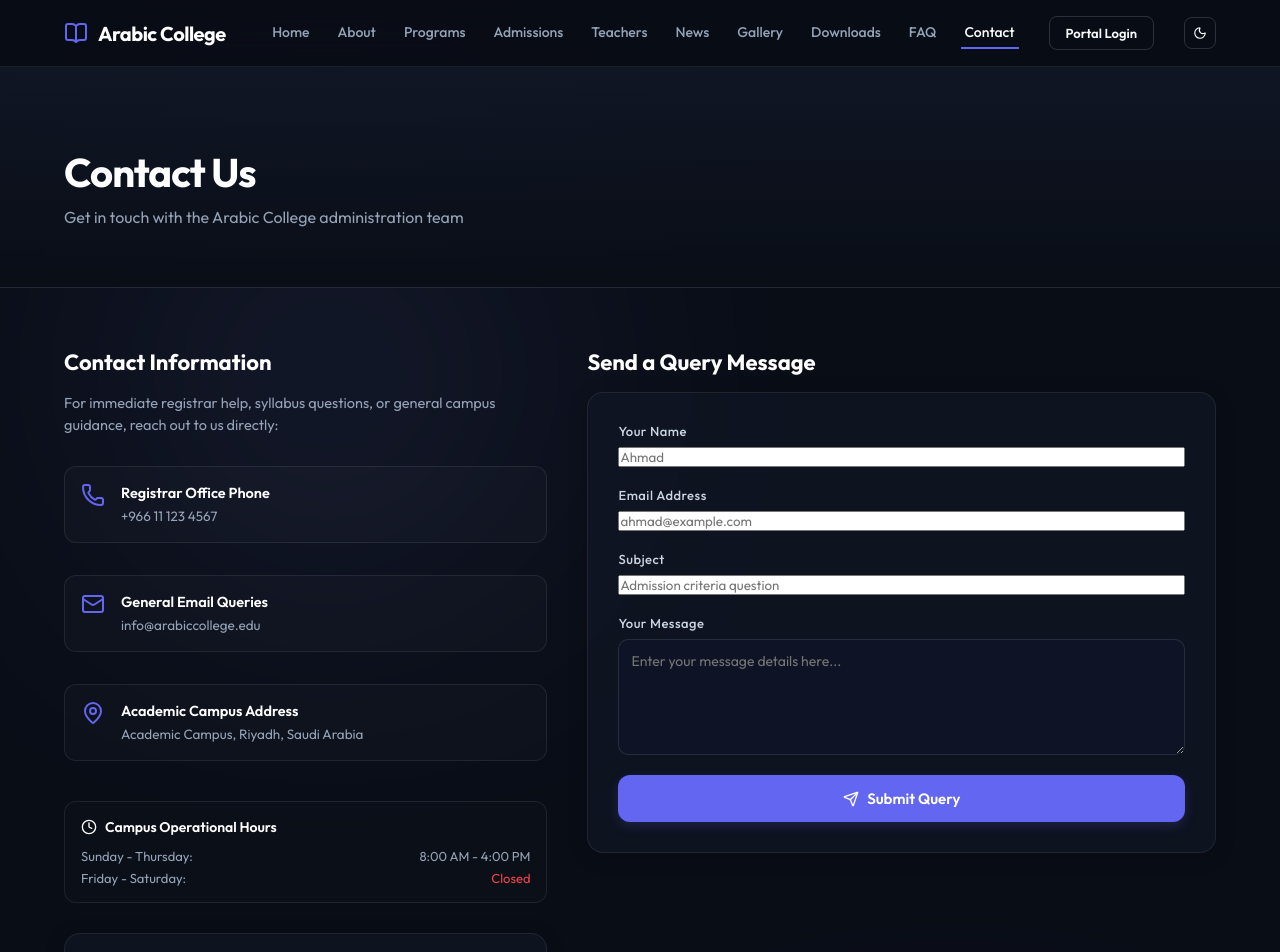
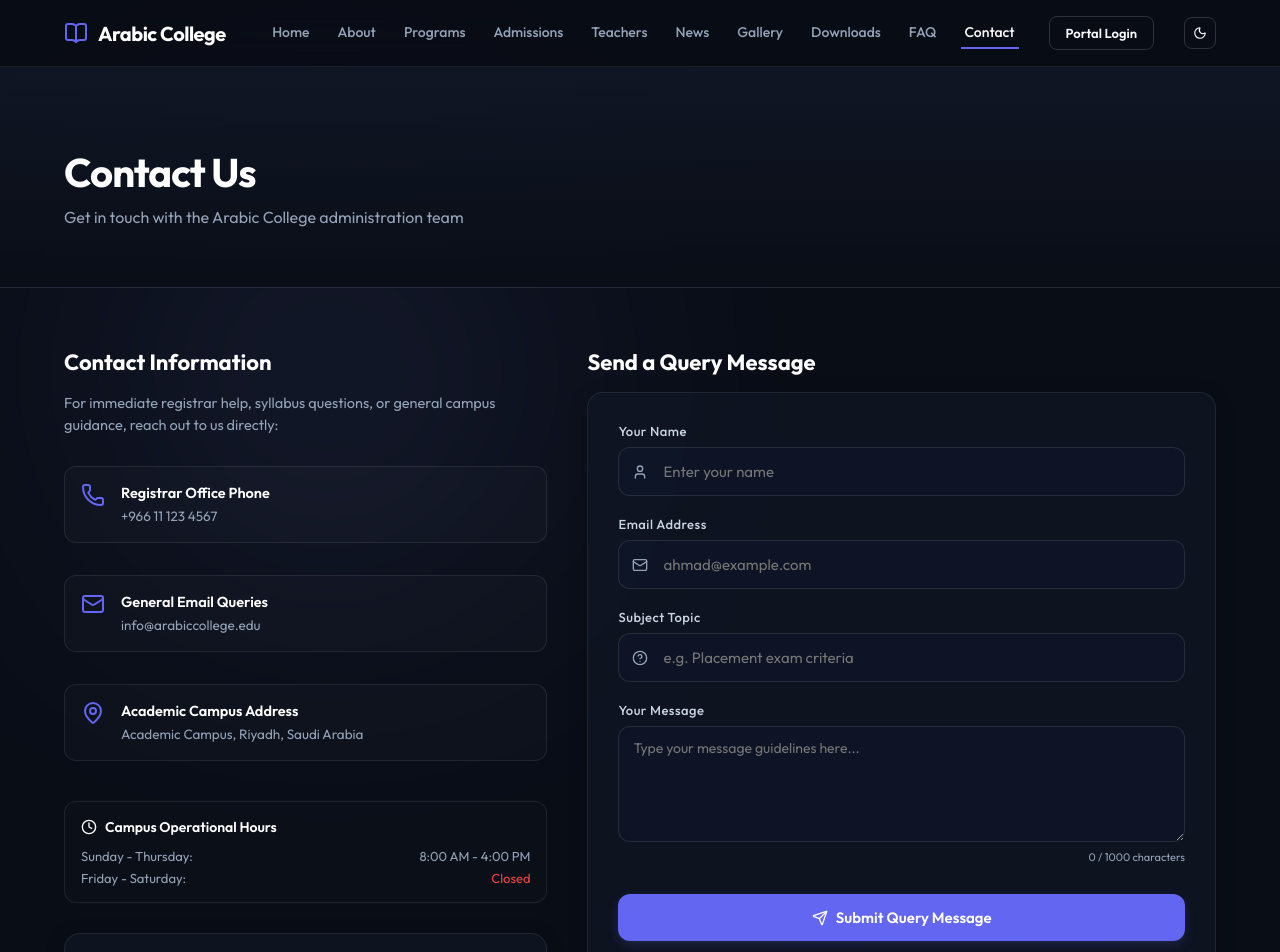
Before and after one commit to Ahsen2001/Arabic_college, a React (Vite) app in the folder frontend/: page /contact in a window 1280 px wide. Shown: the top 952 px of the page. Built offline with nearby package versions, Linux system fonts and the light colour scheme.

Commit message:
feat: create public Contact screen with submission form and campus information

```diff
--- a/frontend/src/screens/public/Contact.tsx
+++ b/frontend/src/screens/public/Contact.tsx
@@ -1,7 +1,7 @@
 import React, { useState } from 'react';
 import api from '../../api';
 import toast from 'react-hot-toast';
-import { Mail, Phone, MapPin, Send, Clock } from 'lucide-react';
+import { Mail, Phone, MapPin, Send, Clock, User, HelpCircle, CheckCircle } from 'lucide-react';
 
 const Contact: React.FC = () => {
   const [name, setName] = useState('');
@@ -9,6 +9,8 @@ const Contact: React.FC = () => {
   const [subject, setSubject] = useState('');
   const [message, setMessage] = useState('');
   const [isSubmitting, setIsSubmitting] = useState(false);
+  const [submittedSuccess, setSubmittedSuccess] = useState(false);
+  const [submittedEmail, setSubmittedEmail] = useState('');
 
   const handleSubmit = async (e: React.FormEvent) => {
     e.preventDefault();
@@ -30,6 +32,8 @@ const Contact: React.FC = () => {
       });
 
       toast.success(response.data.message || 'Query submitted successfully!', { id: toastId });
+      setSubmittedEmail(email);
+      setSubmittedSuccess(true);
       setName('');
       setEmail('');
       setSubject('');
@@ -110,23 +114,46 @@ const Contact: React.FC = () => {
 
             {/* Form panel */}
             <div className="contact-form-panel">
+              {submittedSuccess ? (
+                <div className="dashboard-card text-center" style={{ padding: '40px', display: 'flex', flexDirection: 'column', alignItems: 'center', gap: '16px', animation: 'fadeIn 0.3s ease-out' }}>
+                  <CheckCircle size={48} style={{ color: 'var(--success)' }} />
+                  <h3 style={{ fontWeight: '700' }}>Message Submitted!</h3>
+                  <p style={{ color: 'var(--text-secondary)', fontSize: '14px', lineHeight: '1.5', maxWidth: '360px', margin: '0 auto', textAlign: 'center' }}>
+                    Thank you. We have successfully received your query parameters. Our registrar administration team will review and reply to <strong>{submittedEmail}</strong> shortly.
+                  </p>
+                  <button
+                    onClick={() => setSubmittedSuccess(false)}
+                    className="btn btn-outline btn-sm"
+                    style={{ marginTop: '10px' }}
+                  >
+                    Send Another Message
+                  </button>
+                </div>
+              ) : (
+                <>
                   <h2>Send a Query Message</h2>
                   <form onSubmit={handleSubmit} className="auth-form contact-form">
                     <div className="input-group">
                       <label htmlFor="name">Your Name</label>
+                      <div className="input-wrapper">
+                        <User className="input-icon" size={16} />
                         <input
                           id="name"
                           type="text"
-                    placeholder="Ahmad"
+                          placeholder="Enter your name"
                           value={name}
                           onChange={(e) => setName(e.target.value)}
                           disabled={isSubmitting}
                           required
+                          style={{ paddingLeft: '44px' }}
                         />
+                      </div>
                     </div>
 
                     <div className="input-group">
                       <label htmlFor="email">Email Address</label>
+                      <div className="input-wrapper">
+                        <Mail className="input-icon" size={16} />
                         <input
                           id="email"
                           type="email"
@@ -135,58 +162,73 @@ const Contact: React.FC = () => {
                           onChange={(e) => setEmail(e.target.value)}
                           disabled={isSubmitting}
                           required
+                          style={{ paddingLeft: '44px' }}
                         />
+                      </div>
                     </div>
 
                     <div className="input-group">
-                  <label htmlFor="subject">Subject</label>
+                      <label htmlFor="subject">Subject Topic</label>
+                      <div className="input-wrapper">
+                        <HelpCircle className="input-icon" size={16} />
                         <input
                           id="subject"
                           type="text"
-                    placeholder="Admission criteria question"
+                          placeholder="e.g. Placement exam criteria"
                           value={subject}
                           onChange={(e) => setSubject(e.target.value)}
                           disabled={isSubmitting}
                           required
+                          style={{ paddingLeft: '44px' }}
                         />
+                      </div>
                     </div>
 
                     <div className="input-group">
                       <label htmlFor="message">Your Message</label>
+                      <div style={{ position: 'relative' }}>
                         <textarea
                           id="message"
                           rows={5}
-                    placeholder="Enter your message details here..."
+                          maxLength={1000}
+                          placeholder="Type your message guidelines here..."
                           value={message}
                           onChange={(e) => setMessage(e.target.value)}
                           disabled={isSubmitting}
                           required
                           style={{
                             width: '100%',
-                      padding: '12px',
+                            padding: '12px 14px',
                             background: 'rgba(15, 23, 42, 0.6)',
                             border: '1px solid rgba(255, 255, 255, 0.1)',
-                      borderRadius: '10px',
+                            borderRadius: '12px',
                             color: 'white',
                             fontSize: '14px',
                             outline: 'none',
                             resize: 'vertical',
+                            transition: 'all 0.3s'
                           }}
                         />
+                        <div style={{ textAlign: 'right', fontSize: '11px', color: 'var(--text-secondary)', marginTop: '4px' }}>
+                          {message.length} / 1000 characters
+                        </div>
+                      </div>
                     </div>
 
-                <button type="submit" className="btn btn-primary" disabled={isSubmitting}>
+                    <button type="submit" className="btn btn-primary" disabled={isSubmitting} style={{ width: '100%', marginTop: '10px' }}>
                       {isSubmitting ? (
-                    <span className="btn-loading">
-                      <span className="spinner-mini"></span> Submitting...
+                        <span className="btn-loading" style={{ display: 'flex', alignItems: 'center', gap: '8px', justifyContent: 'center' }}>
+                          <span className="spinner-mini"></span> Submitting Query...
                         </span>
                       ) : (
                         <>
-                      <Send size={16} /> Submit Query
+                          <Send size={16} /> Submit Query Message
                         </>
                       )}
                     </button>
                   </form>
+                </>
+              )}
             </div>
           </div>
         </div>
```
Lines whose indentation alone changed are shown as unchanged.
